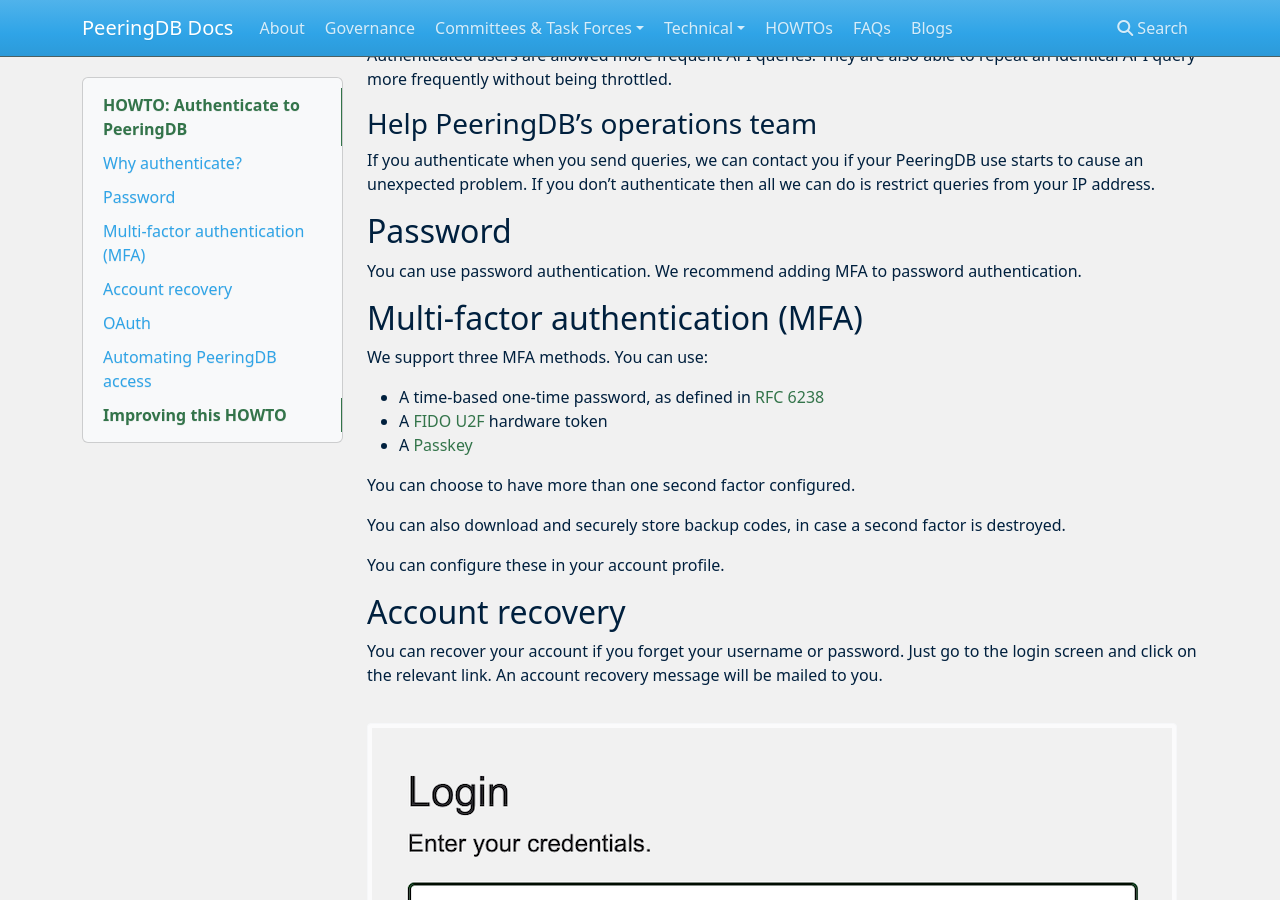
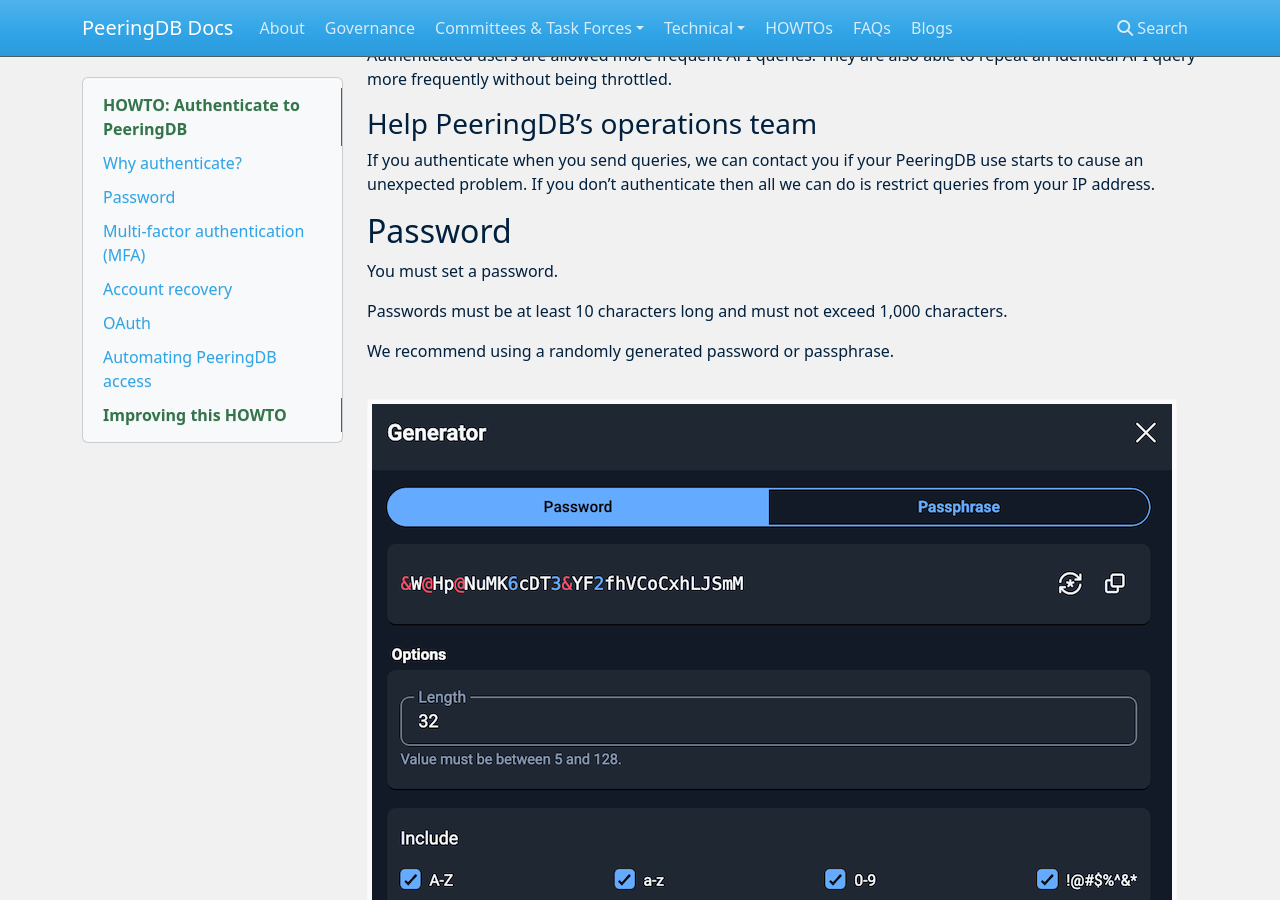
Before and after one commit to peeringdb/docs, an MkDocs documentation site: the page built from docs/howto/authenticate.md, in a window 1280 px wide and 900 px high, scrolled down 544 px. Built offline with MkDocs 1.6.1, drawn with Linux system fonts in a browser that asks for light colours; nearby versions of some CDN libraries.

Commit message:
Update authenticate.md (#393)
Included password requirements and added an example of a random password generator

```diff
--- a/docs/howto/authenticate.md
+++ b/docs/howto/authenticate.md
@@ -24,7 +24,14 @@
 
 ## Password
 
-You can use password authentication. We recommend adding MFA to password authentication.
+You must set a password.
+
+Passwords must be at least 10 characters long and must not exceed 1,000 characters.
+
+We recommend using a randomly generated password or passphrase.
+
+![Example of a random password and passphrase generator](images/password_generator.png)
+
 
 ## Multi-factor authentication (MFA)
 
```
Also changed, not shown: docs/howto/images/password_generator.png (added).
